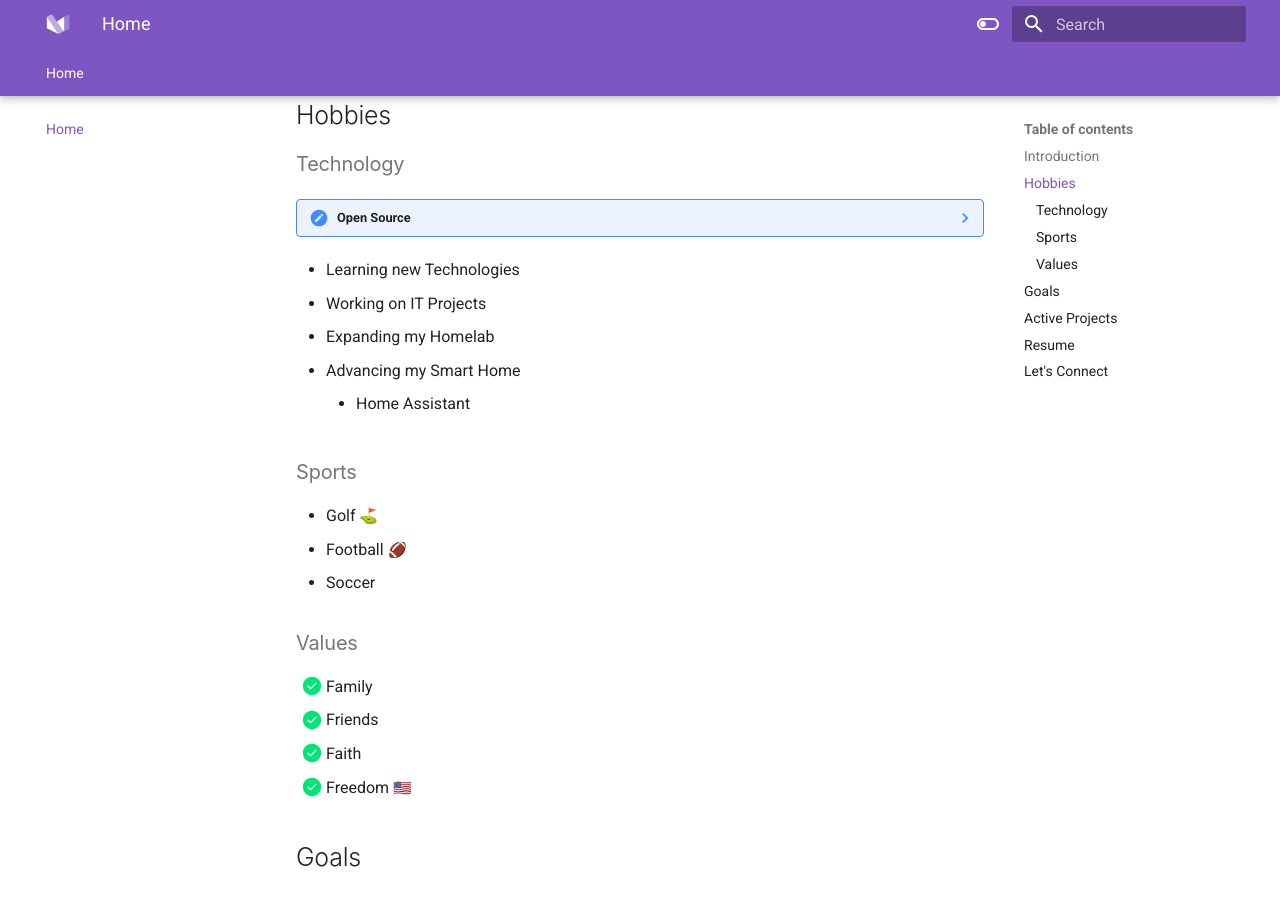
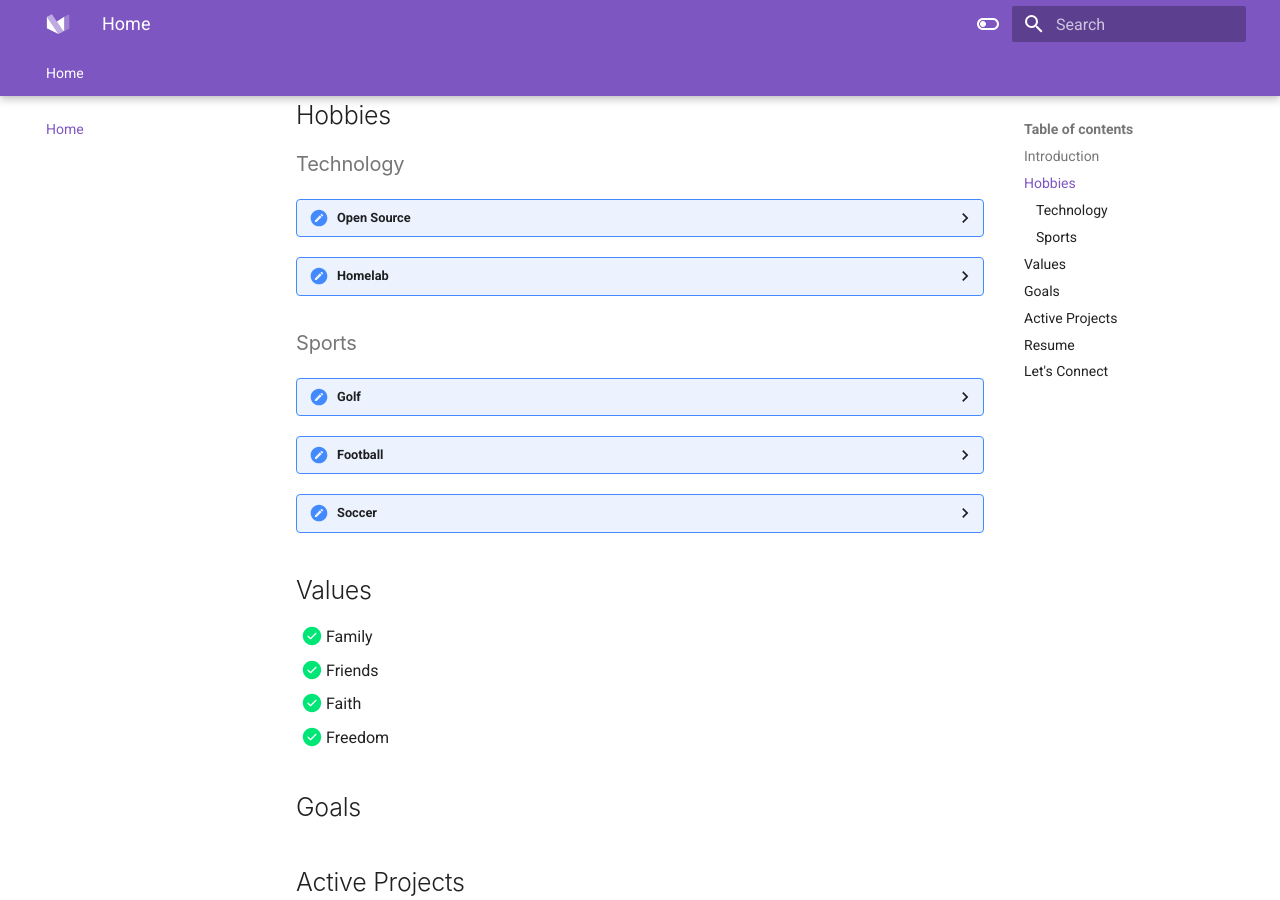
Before and after one commit to stevejoluc/stevejoluc.github.io, an MkDocs documentation site: the page built from docs/index.md, in a window 1280 px wide and 900 px high, scrolled down 389 px. Built offline with MkDocs 1.6.1 and Material for MkDocs 9.7.7, drawn with Linux system fonts in a browser that asks for light colours; emoji names are drawn with the system emoji font; some of the changed lines change nothing that is shown.

Commit message:
Update docs/index.md

```diff
--- a/docs/index.md
+++ b/docs/index.md
@@ -7,24 +7,56 @@
 ## Hobbies
 
 ### Technology
-??? note "Open Source"
-    Open Source
-- Learning new Technologies
-- Working on IT Projects
-- Expanding my Homelab
-- Advancing my Smart Home
-    - Home Assistant
+??? summary "Open Source"
+    Open Source has always caught my attention. I believe this is because I am big on helping people and growing a community. Open Source also provides a good foundation to help you learn how certain products since it lets you get your hands dirty.
+
+    **Favorite Open Source Products**:
+
+    * Terraform :material-terraform:
+    * Home Assistant :material-home-assistant:
+    * Grafana :material-magnify:
+    * OpenTelemetry :material-telescope:
+
+??? summary "Homelab"
+    Creating and expanding on my homelab has been extremely rewarding to me. Not only has it increased my understanding of Networking, it also allows me to continue to learn about new technology.
+
+    **Homelab**:
+
+    * Home Assistant :material-home-assistant:
+    * Ubiquiti :material-wifi:
+    * Raspberry Pi :fontawesome-brands-raspberry-pi:
 
 ### Sports
-- Golf :golf:
-- Football :football:
-- Soccer
+??? summary "Golf"
+    I started getting into golf around 2019. Although I do not get to go as often as I would like to, golf has found its way into my heart. If you have a set up clubs, lets grab a tee time together!
 
-### Values
+    **Current clubs**:
+
+    * PXG
+
+??? summary "Football"
+    I never played football in school growing up but you can bet I will always be watching every Sunday!
+
+    **Favorite teams**:
+
+    * Chargers :material-lightning-bolt:
+    * Cardinals
+
+??? summary "Soccer"
+    I grew up playing soccer. I started when I was 3 and played all the way up to college. Even though I do not watch soccer that often, soccer taught me lots of valuable lessons and helped shape me into the leader I am today
+
+    **Soccer taught me**:
+
+    * Leadership
+    * Teamwork
+    * Discipline
+    * Strategy
+
+## Values
 - [x] Family
 - [x] Friends
 - [x] Faith
-- [x] Freedom :flag_us:
+- [x] Freedom
 
 ## Goals
 
```
